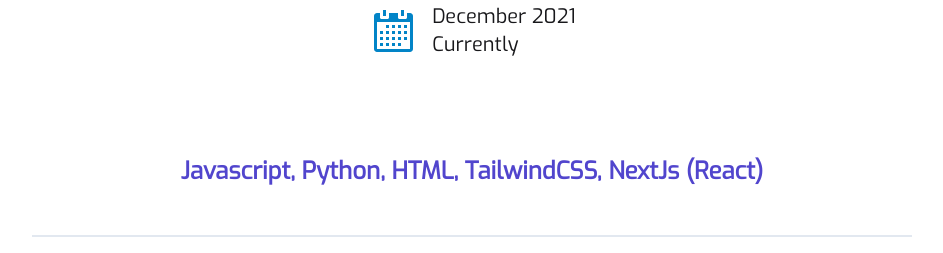
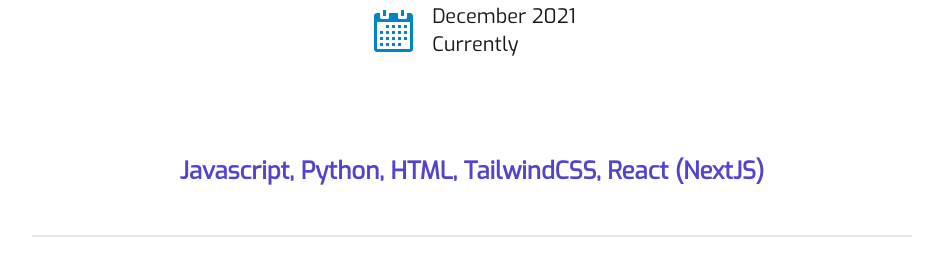
Before and after one commit to Filigs/next-portfolio, a Next.js app: page / in a window 1280 px wide. Shown: the part 1860-2113 px from the top of the page, without its empty margins (168-1111 px from the left). Built offline with nearby package versions, Linux system fonts and the light colour scheme.

Commit message:
updated experience.object

```diff
--- a/components/tables.js
+++ b/components/tables.js
@@ -5,7 +5,7 @@ export default function Experience() {
       id: 1,
       nome: "Web Developer",
       tipo: "Freelancer",
-      desc: "Javascript, Python, HTML, TailwindCSS, NextJs (React)",
+      desc: "Javascript, Python, HTML, TailwindCSS, React (NextJS)",
       start: "December 2021",
       end: "Currently",
     },
```
